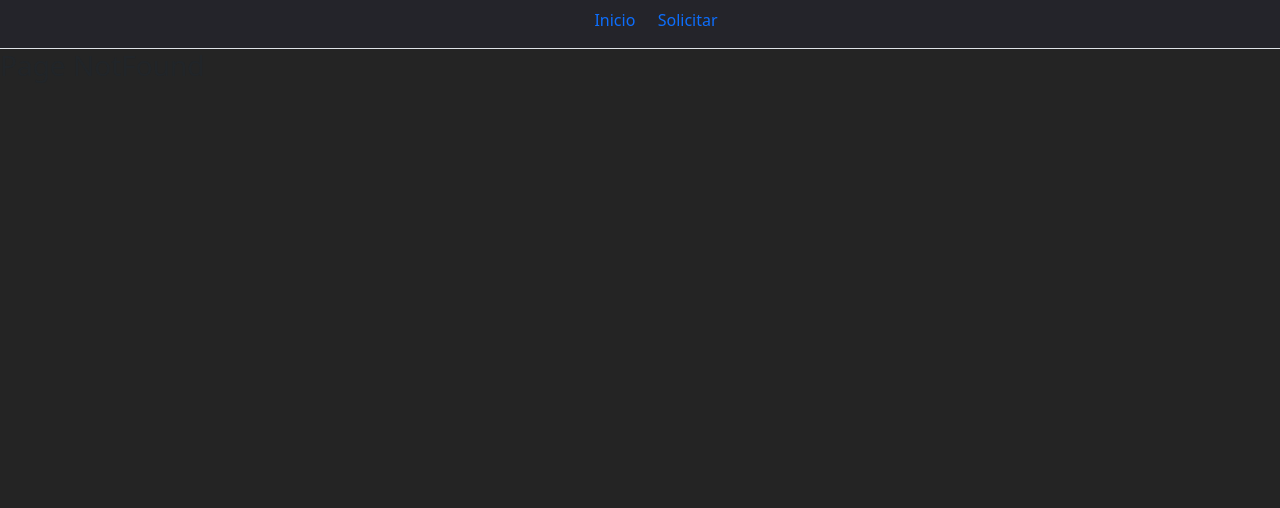
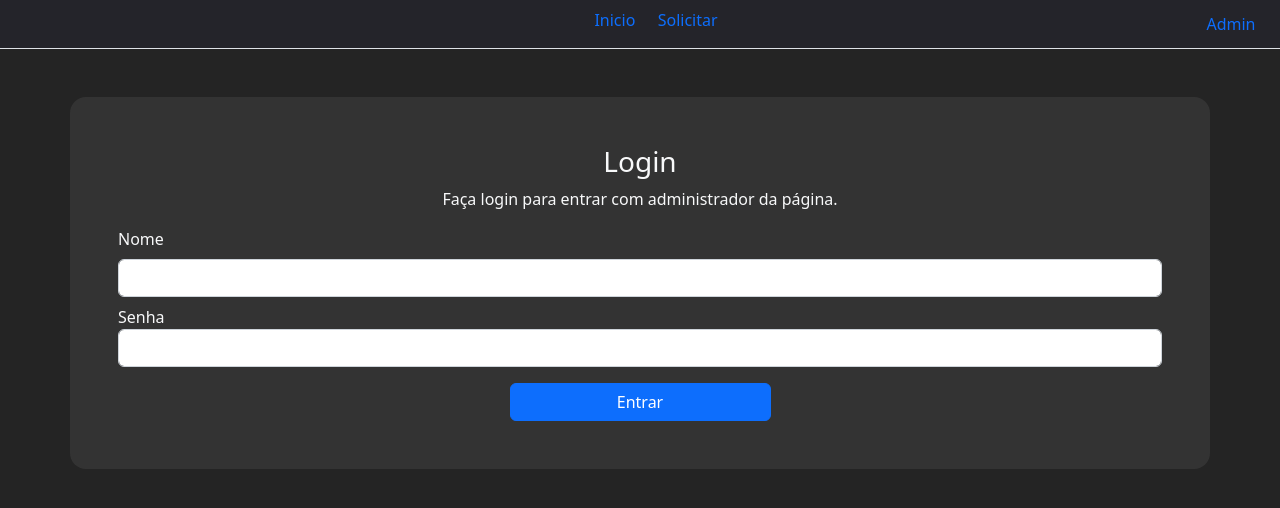
Before and after one commit to FranciscoNeto2909/schedule-app, a React (Vite) app: page /admin in a window 1280 px wide. Shown: the top 508 px of the page. Built offline with nearby package versions, Linux system fonts and the light colour scheme; no server answers.

Commit message:
added admin area and code improved

```diff
--- a/index.html
+++ b/index.html
@@ -3,7 +3,7 @@
   <head>
     <meta charset="UTF-8" />
     <meta name="viewport" content="width=device-width, initial-scale=1.0" />
-    <title>Vite-app</title>
+    <title>Agendamentos</title>
   </head>
   <body>
     <div id="root"></div>
--- a/src/App.jsx
+++ b/src/App.jsx
@@ -1,4 +1,5 @@
 import { Routes, Route } from "react-router-dom"
+import AdminForm from "./components/AdminForm"
 import AppointmentForm from "./components/AppointmentForm"
 import NavBar from "./components/NavBar"
 import Home from "./pages/Home"
@@ -10,6 +11,7 @@ export default function App() {
       <Routes>
         <Route path="/" element={<Home/>}/>
         <Route path="/appointment" element={<AppointmentForm/>}/>
+        <Route path="/admin" element={<AdminForm/>}/>
         <Route path="*" element={<NotFound/>}/>
       </Routes>
     </>
--- a/src/assets/slice.js
+++ b/src/assets/slice.js
@@ -36,7 +36,7 @@ const slice = createSlice({
     },
     reducers:{
         admOn:(state)=>{
-            return {...state, isAdm:true}
+            state.isAdm = true
         },
         admOff:(state)=>{
             return {...state, isAdm:false}
@@ -58,5 +58,5 @@ const slice = createSlice({
         })
     }
 })
-
+export const {admOn, admOff, hideMsg, setMsg, showMsg} = slice.actions
 export default slice.reducer
--- /dev/null
+++ b/src/components/AdminForm.jsx
@@ -0,0 +1,31 @@
+import { useState } from "react"
+import { useDispatch } from "react-redux"
+import { useNavigate } from "react-router-dom"
+import { admOn } from "../assets/slice"
+export default function AdminForm() {
+    const dispatch = useDispatch()
+    const navigate = useNavigate()
+    const [name, setName] = useState("")
+    const [pass, setPass] = useState("")
+    function handleLogin() {
+        if (name === "user" && pass === "fr4n") {
+            dispatch(admOn())
+            navigate("/")
+        }
+    }
+    return (
+        <div className="container text-light py-5 rounded-4 mt-5 p-5" style={{ backgroundColor: "rgba(255,255,255,0.07)" }}>
+            <h3 className="text-center">Login</h3>
+            <p className="text-center text-light">Faça login para entrar com administrador da página.</p>
+            <div className="my-2">
+                <label htmlFor="name" className="form-label">Nome</label>
+                <input type="text" className="form-control" autoComplete="none" value={name} onChange={e => setName(e.target.value)} />
+            </div>
+            <div className="my-2">
+                <label htmlFor="pass">Senha</label>
+                <input type="password" className="form-control" value={pass} onChange={e => setPass(e.target.value)} />
+            </div>
+            <div className="button-container row m-0 p-0"><button onClick={handleLogin} className="btn btn-primary mt-2 col-3 mx-auto">Entrar</button></div>
+        </div>
+    )
+}
--- a/src/components/AppointmentForm.jsx
+++ b/src/components/AppointmentForm.jsx
@@ -30,7 +30,7 @@ export default function AppointmentForm() {
         navigate("/")
     }
     return (
-        <div className="container">
+        <div className="container rounded-4 pb-2" style={{ backgroundColor: "rgba(255,255,255,0.07)"}}>
             <h2 className="text-light text-center mt-4">Agendar</h2>
             <div className="row mx-auto mt-3 g-2">
                 <div className="col-md-12 col-lg-12">
@@ -65,10 +65,10 @@ export default function AppointmentForm() {
                     <select id="inputState" className="form-select" value={cType} onChange={e => setCType(e.target.value)} required>
                         <option>Selecione</option>
                         <option value="Tocar na missa">Tocar na missa</option>
-                        <option value="Tocar em celebração">Tocar em celebração</option>
-                        <option value="Tocar em casamento">Tocar em casamento</option>
-                        <option value="Tocar em aniversário">Tocar em aniversário</option>
-                        <option value="Tocar em festa">Tocar em festa</option>
+                        <option value="Tocar em celebração">Tocar na celebração</option>
+                        <option value="Tocar em casamento">Tocar no casamento</option>
+                        <option value="Tocar em aniversário">Tocar no aniversário</option>
+                        <option value="Tocar em festa">Tocar na festa</option>
                     </select>
                 </div>
                 <div className="col-md-3 col-lg-3 col-6">
--- a/src/components/NavBar.jsx
+++ b/src/components/NavBar.jsx
@@ -1,7 +1,14 @@
+import { useDispatch, useSelector } from "react-redux"
 import { Link } from "react-router-dom"
+import {admOff } from "../assets/slice"
 export default function NavBar() {
+    const dispatch = useDispatch()
+    const isAdm = useSelector(data => data.schedule.isAdm)
+    function handleLogout() {
+        dispatch(admOff())
+    }
     return (
-        <nav className="d-flex justify-content-center align-items-center border-bottom" style={{backgroundColor:"#24242a"}}>
+        <nav className="d-flex justify-content-center align-items-center border-bottom position-relative" style={{backgroundColor:"#24242a"}}>
             <ul className="d-flex mt-2 justify-content-evenly" style={{width:"200px"}}>
                 <li>
                     <Link to="/" className="text-decoration-none">Inicio</Link>
@@ -9,7 +16,11 @@ export default function NavBar() {
                 <li>
                     <Link to="/appointment" className="text-decoration-none">Solicitar</Link>
                 </li>
+                {!isAdm && <li className="bg-transparent border-0 position-absolute top-50 end-0 translate-middle">
+                    <Link to="/admin" className="text-decoration-none">Admin</Link>
+                </li>}
             </ul>
+            {isAdm && <button onClick={handleLogout} className="bg-transparent text-primary border-0 position-absolute top-50 end-0 translate-middle">Sair</button>}
         </nav>
     )
 }
--- a/src/components/SheduleCard.jsx
+++ b/src/components/SheduleCard.jsx
@@ -8,7 +8,7 @@ export default function ScheduleCard({ schedule }) {
         dispatch(deleteSchedule(schedule.id))
     }
     return (
-        <div className="card text-center m-3 text-light border-0 p-1" style={{ backgroundColor: "rgba(255,255,255,0.07)" }}>
+        <div className="card rounded-4 text-center m-3 text-light border-0 p-1" style={{ backgroundColor: "rgba(255,255,255,0.07)"}}>
             <div className="card-header pb-3 position-relative border-warning">
                 <p className="position-absolute top-0">Das {schedule.startTime}h as {schedule.endTime}h</p>
                 <p className="position-absolute top-0 end-0"> <strong>Data:</strong> {schedule.date}</p>
--- a/src/pages/NotFound.jsx
+++ b/src/pages/NotFound.jsx
@@ -1,6 +1,6 @@
 export default function NotFound() {
     return (
-        <div>
+        <div className="text-light">
             <h3>Page NotFound</h3>
         </div>
     )
```
